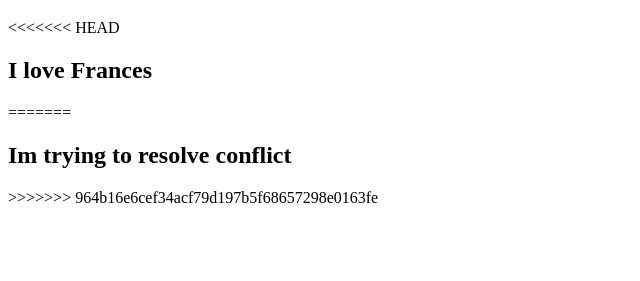
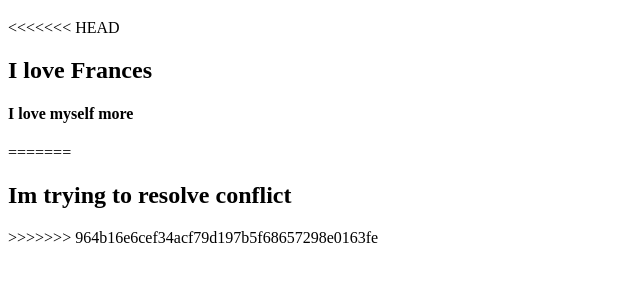
Before and after one commit to kennedy-ak/Learning-git-hub, a plain HTML site: page index.html in a window 1280 px wide. Shown: the part 61-342 px from the top of the page, without its empty margins (0-640 px from the left). Drawn offline with Linux system fonts and the light colour scheme.

Commit message:
Update index.html

```diff
--- a/index.html
+++ b/index.html
@@ -10,6 +10,7 @@
     <h1>Hello   world</h1>
 <<<<<<< HEAD
     <h2>I love Frances</h2>
+    <h4>I love myself more</h4>
 =======
     <h2> Im trying to resolve conflict</h2>
 >>>>>>> 964b16e6cef34acf79d197b5f68657298e0163fe
```
